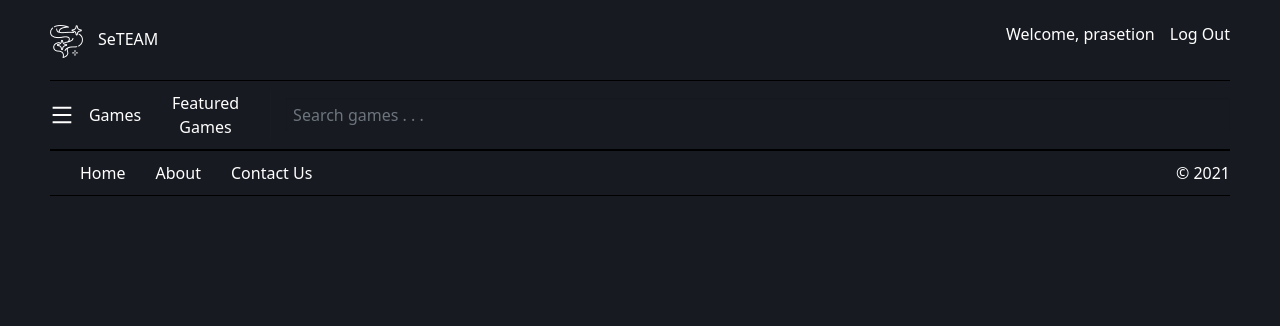
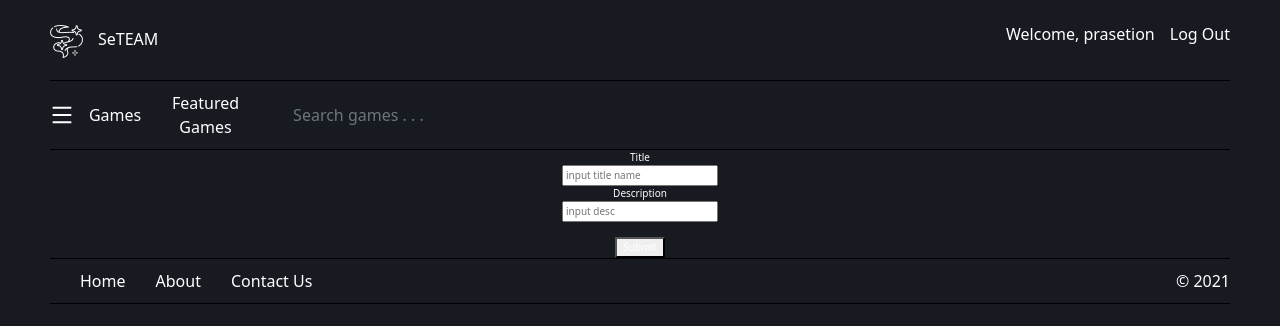
Before and after one commit to milkywoosh/challange-cp9, a React (Create React App) app: page /addgame in a window 1280 px wide. Shown: the top 326 px of the page. Built offline with nearby package versions, Linux system fonts and the light colour scheme.

Commit message:
get data and send data

```diff
--- a/package.json
+++ b/package.json
@@ -7,7 +7,7 @@
     "@testing-library/react": "^11.2.7",
     "@testing-library/user-event": "^12.8.3",
     "bootstrap": "^5.1.3",
-    "firebase": "^9.1.3",
+    "firebase": "^8.10.0",
     "react": "^17.0.2",
     "react-bootstrap": "^2.0.0",
     "react-dom": "^17.0.2",
--- a/src/App.js
+++ b/src/App.js
@@ -4,7 +4,12 @@ import { BrowserRouter as Router, Route } from "react-router-dom";
 import Footer from "./Components/Footer";
 import Header from "./Components/Header";
 import MyNavbar from "./Components/MyNavbar";
-import { ProfilePage, EditProfilePage, GameDetailPage } from "./Pages";
+import {
+  ProfilePage,
+  EditProfilePage,
+  GameListPage,
+  AddGamePage,
+} from "./Pages";
 
 function App() {
   return (
@@ -15,7 +20,8 @@ function App() {
         <Route path="/profile" component={ProfilePage}></Route>
         <Route path="/editprofile" component={EditProfilePage}></Route>
         <Route path="/gamesuit" component={GameSuit}></Route>
-        <Route path="/games" component={GameDetailPage}></Route>
+        <Route path="/games" component={GameListPage}></Route>
+        <Route path="/addgame" component={AddGamePage}></Route>
         <Footer></Footer>
       </Router>
       {/* <GameSuit /> */}
--- /dev/null
+++ b/src/Pages/AddGamePage.js
@@ -0,0 +1,58 @@
+import { useState, React } from "react";
+import db from "../Services/Firebase";
+
+const AddGamePage = () => {
+  const [title, setTitle] = useState("");
+  const [description, setDesc] = useState("");
+  const sub = (e) => {
+    e.preventDefault();
+
+    // Add data to the store
+    db.collection("games")
+      .add({
+        Title: title,
+        Description: description,
+      })
+      .then((docRef) => {
+        alert("Data Successfully Submitted");
+      })
+      .catch((error) => {
+        console.error("Error adding document: ", error);
+      });
+  };
+
+  return (
+    <div className="profile-page">
+      <center>
+        <form
+          onSubmit={(event) => {
+            sub(event);
+          }}
+        >
+          <div>Title</div>
+          <input
+            type="text"
+            placeholder="input title name"
+            onChange={(e) => {
+              setTitle(e.target.value);
+            }}
+          />
+
+          <div>Description</div>
+          <input
+            type="text"
+            placeholder="input desc"
+            onChange={(e) => {
+              setDesc(e.target.value);
+            }}
+          />
+          <br />
+          <br />
+          <button type="submit">Submit</button>
+        </form>
+      </center>
+    </div>
+  );
+};
+
+export default AddGamePage;
--- a/src/Pages/GameDetailPage.js
+++ /dev/null
@@ -1,12 +0,0 @@
-import React from "react";
-import GameCard from "../Components/GameCard";
-
-const GameDetailPage = () => {
-  return (
-    <div>
-      <GameCard title="ini title" description="ini description"></GameCard>
-    </div>
-  );
-};
-
-export default GameDetailPage;
--- /dev/null
+++ b/src/Pages/GameListPage.js
@@ -0,0 +1,39 @@
+import React from "react";
+import GameCard from "../Components/GameCard";
+import db from "../Services/Firebase";
+import { useState } from "react";
+
+const GameListPage = () => {
+  const [info, setInfo] = useState([]);
+
+  // Start the fetch operation as soon as
+  // the page loads
+  window.addEventListener("load", () => {
+    Fetchdata();
+  });
+
+  // Fetch the required data using the get() method
+  const Fetchdata = () => {
+    db.collection("games")
+      .get()
+      .then((querySnapshot) => {
+        // Loop through the data and store
+        // it in array to display
+        querySnapshot.forEach((element) => {
+          var data = element.data();
+          setInfo((arr) => [...arr, data]);
+        });
+      });
+  };
+
+  return (
+    <div>
+      {/* <GameCard title="ini title" description="ini description"></GameCard> */}
+      {info.map((data) => (
+        <GameCard title={data.Title} description={data.Description} />
+      ))}
+    </div>
+  );
+};
+
+export default GameListPage;
--- a/src/Pages/index.js
+++ b/src/Pages/index.js
@@ -1,3 +1,4 @@
 export { default as ProfilePage } from "./ProfilePage";
 export { default as EditProfilePage } from "./EditProfilePage";
-export { default as GameDetailPage } from "./GameDetailPage";
+export { default as GameListPage } from "./GameListPage";
+export { default as AddGamePage } from "./AddGamePage";
--- /dev/null
+++ b/src/Services/Firebase.js
@@ -0,0 +1,16 @@
+import firebase from "firebase";
+
+// Firebase configuration
+var firebaseConfig = {
+  apiKey:
+    "AAAAKl3V-Yg:APA91bGtMd03TCAhO6HiYsNbXBf5iAPjyRZIad0jKoBbsJW7SL_EuRUCyAPjKw7l4rPu-6zWPv_pL_FW0jLgQdNkQc8hBf6bzd0wdkW8fdUkYrR_wE60lcynAvVUb6fK56uZjxXqOLyE",
+  authDomain: "challenge-chapter-9.firebaseapp.com",
+  projectId: "challenge-chapter-9",
+  messagingSenderId: "181962930568",
+};
+
+// Initialize Firebase
+firebase.initializeApp(firebaseConfig);
+var db = firebase.firestore();
+
+export default db;
```
Also changed, not shown: 1 other file (tests, documents, lock files or other folders).
